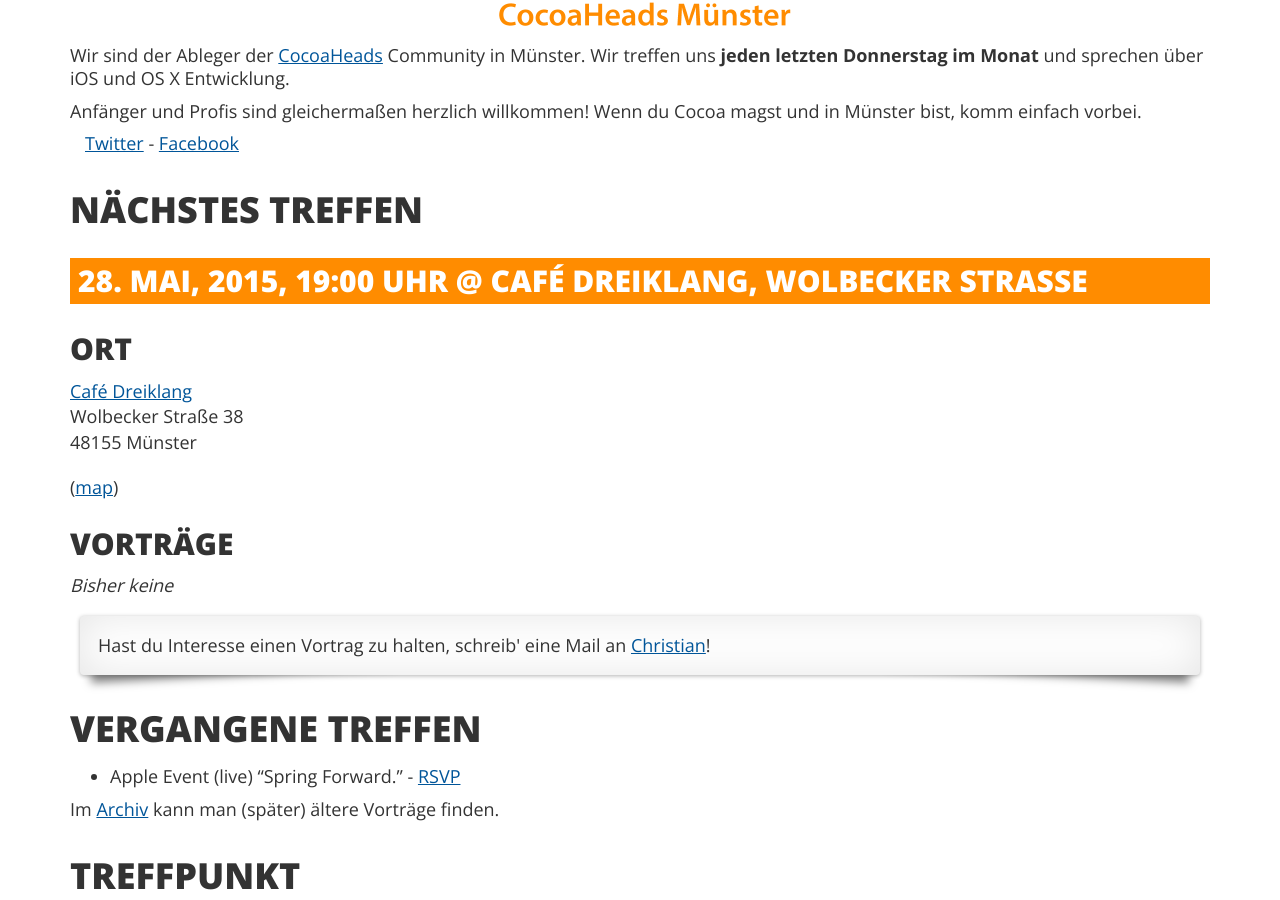
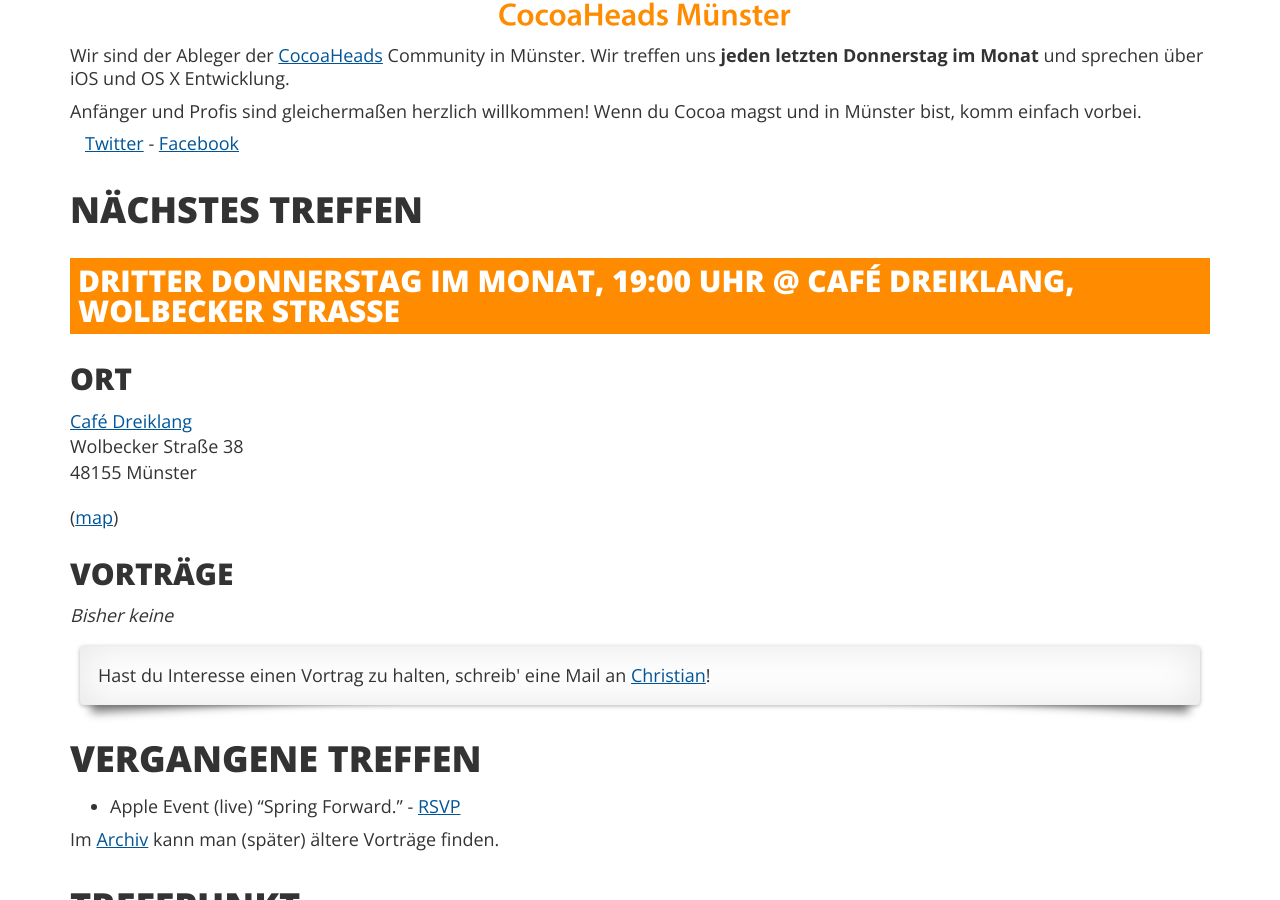
Before and after one commit to cocoaheads-ms/cocoaheads-ms.github.io, a Jekyll site: the page built from index.markdown, in a window 1280 px wide and 900 px high, scrolled down 306 px. Built offline with Jekyll 4.4.1, drawn with Linux system fonts in a browser that asks for light colours; nearby versions of some CDN libraries; some web fonts are replaced; Markdown is read by kramdown in place of the engine named in the settings.

Commit message:
Updated website

```diff
--- a/index.markdown
+++ b/index.markdown
@@ -20,7 +20,7 @@
 
 # Nächstes Treffen
 
-<h2 class="meeting upcoming">28. Mai, 2015, 19:00 Uhr @ Café Dreiklang, Wolbecker Straße</h2>
+<h2 class="meeting upcoming">Dritter Donnerstag im Monat, 19:00 Uhr @ Café Dreiklang, Wolbecker Straße</h2>
 
 ## Ort
 
```
Also changed, not shown: images/cocoaheads-ms-logo-square_128.png (added).
